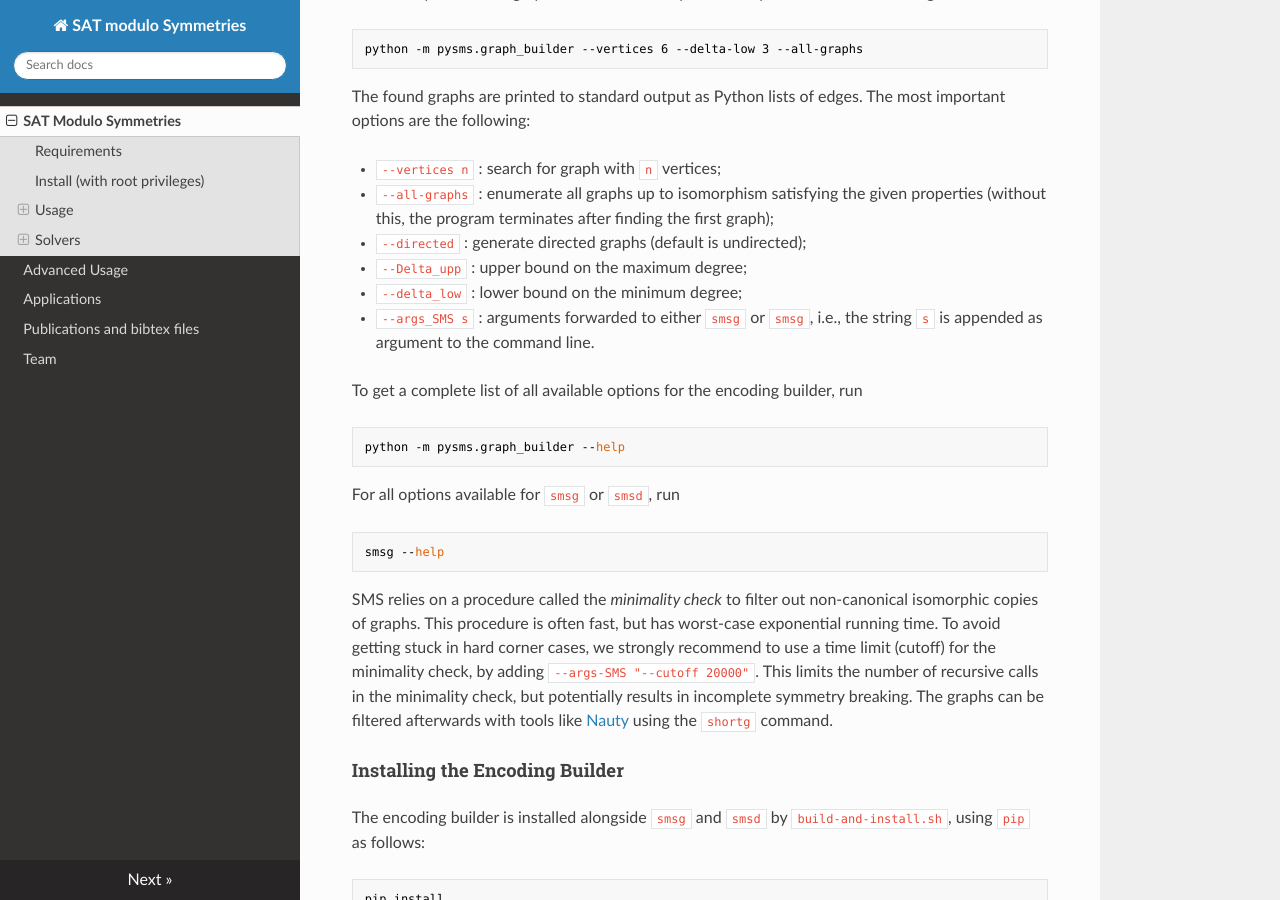
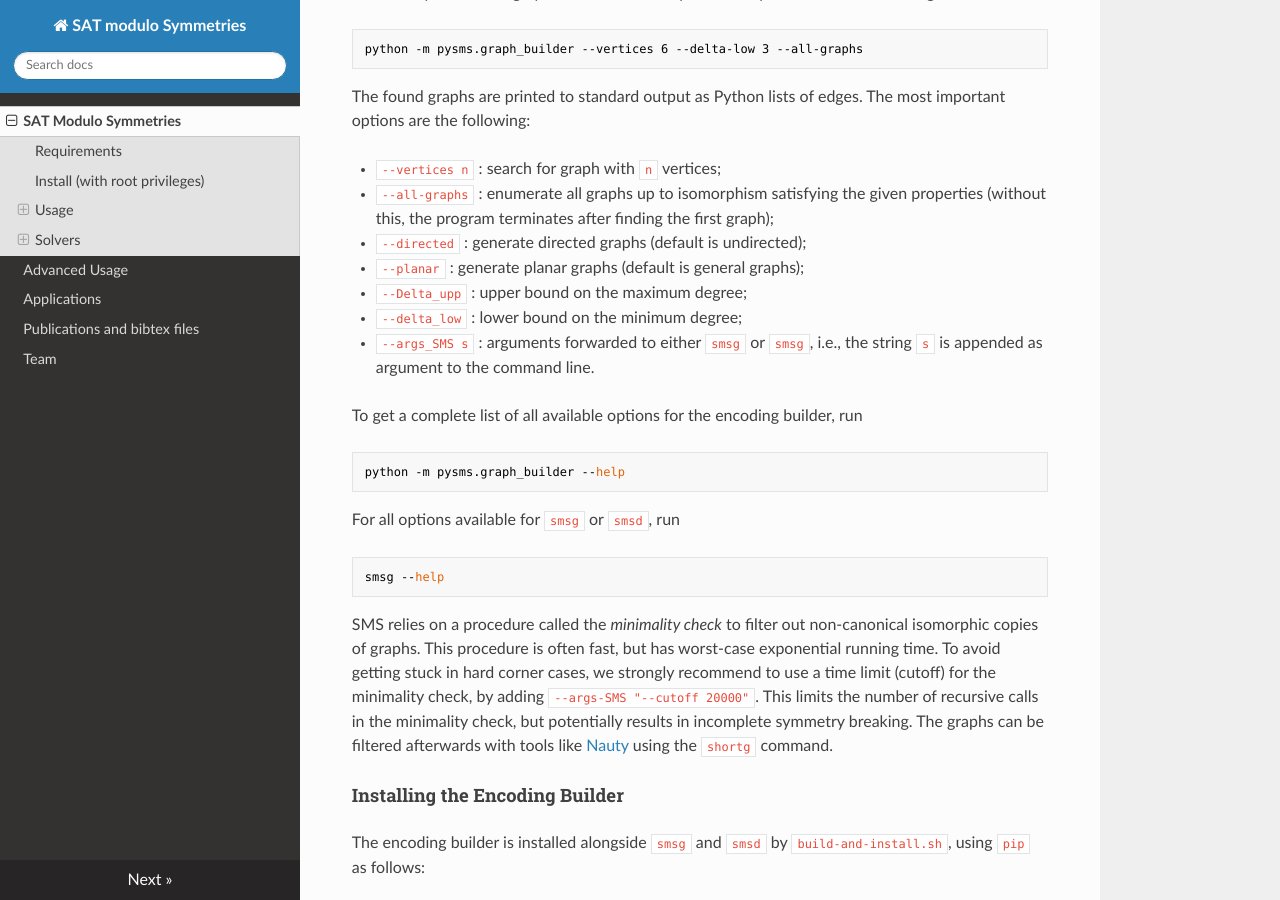
Before and after one commit to markirch/sat-modulo-symmetries, an MkDocs documentation site: the page built from docs/index.md, in a window 1280 px wide and 900 px high, scrolled down 1222 px. Built offline with MkDocs 1.6.1, drawn with Linux system fonts in a browser that asks for light colours; nearby versions of some CDN libraries.

Commit message:
Update index.md

```diff
--- a/docs/index.md
+++ b/docs/index.md
@@ -55,6 +55,7 @@ The found graphs are printed to standard output as Python lists of edges. The mo
 - `--vertices n` : search for graph with `n` vertices;
 - `--all-graphs` : enumerate all graphs up to isomorphism satisfying the given properties (without this, the program terminates after finding the first graph);
 - `--directed` : generate directed graphs (default is undirected);
+- `--planar` : generate planar graphs (default is general graphs);
 - `--Delta_upp` : upper bound on the maximum degree;
 - `--delta_low` : lower bound on the minimum degree;
 - `--args_SMS s` : arguments forwarded to either `smsg` or `smsg`, i.e., the string `s` is appended as argument to the command line.
```
